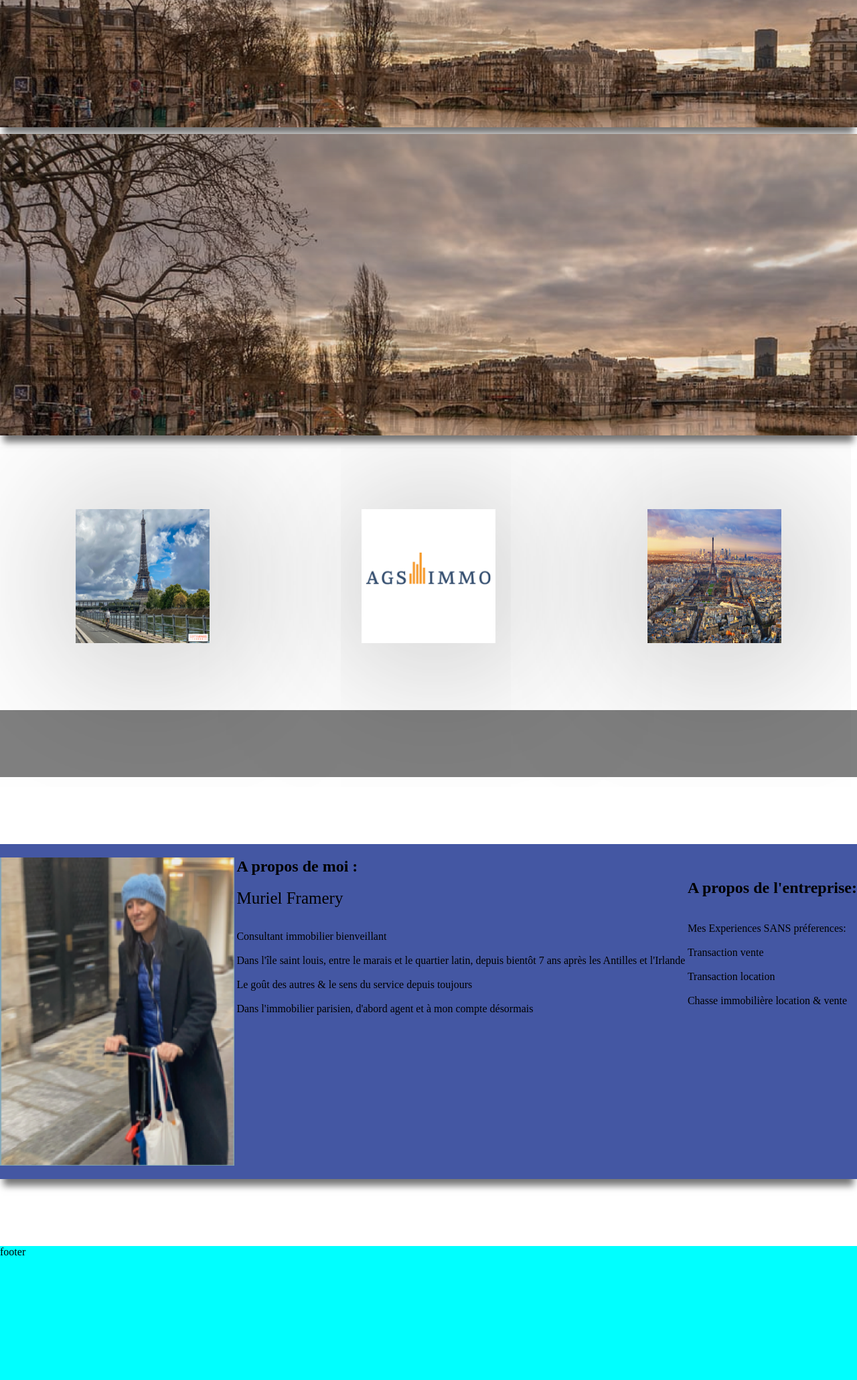
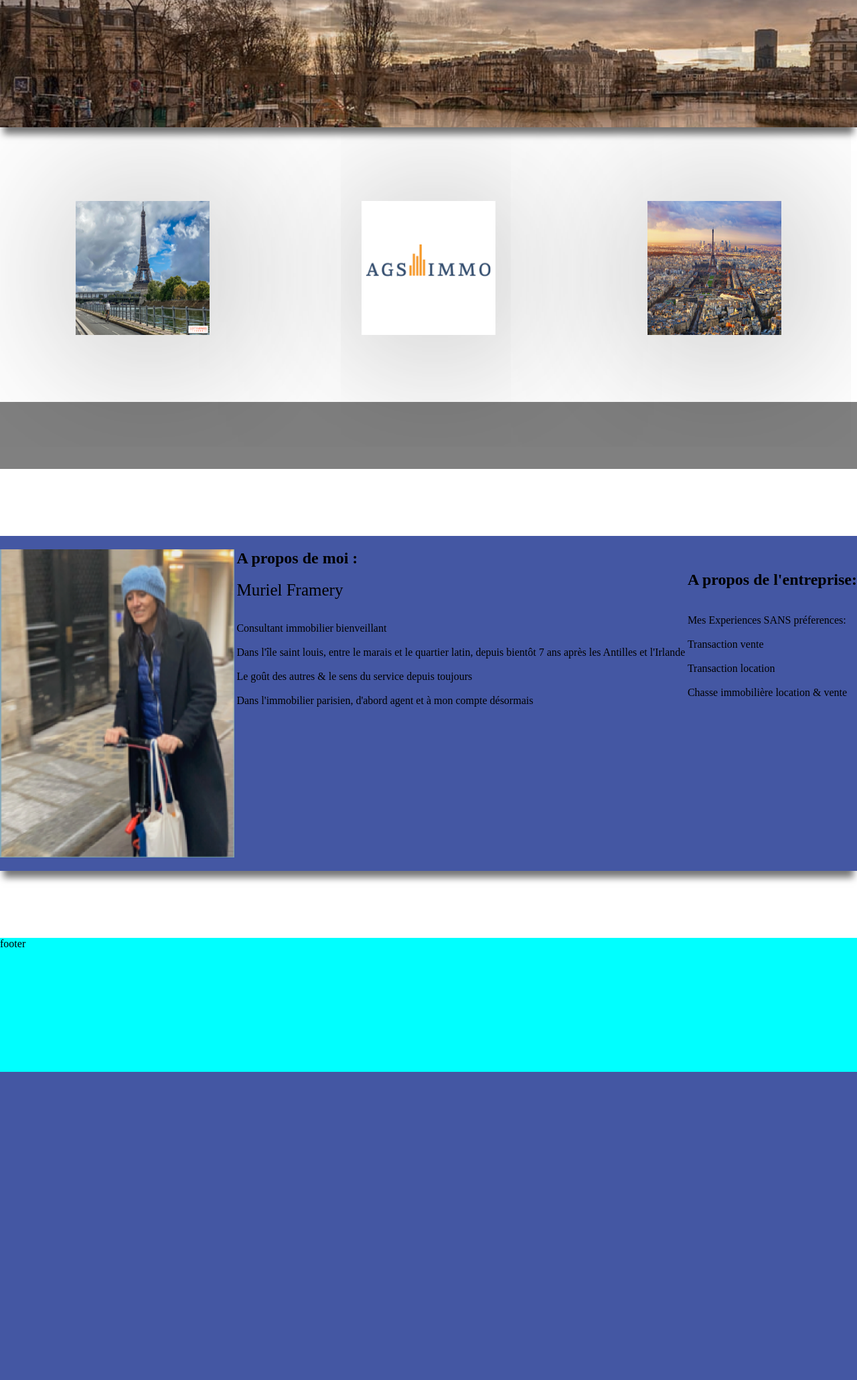
Before and after one commit to TortueBleu/Immotrot, a PHP site: page / in a window 1280 px wide. Shown: the part 350-2410 px from the top of the page at 67% size. After the commit the page ends 1950 px from the top, so only its background shows below. Run offline with PHP 8.4, Linux system fonts and the light colour scheme.

Commit message:
réparation

```diff
--- a/index.php
+++ b/index.php
@@ -22,10 +22,8 @@
 	</div>
 
 
-	<div class="img_defil"></div>
-	<div>
-		<div class="popup">test</div>
-	</div>
+	<div class="popup">test</div>
+
 
 
 
--- a/style.css
+++ b/style.css
@@ -3,7 +3,7 @@ body,html{
 	margin: 0%;
 }
 
-.img_defil
+.bienservice
 {
 	background-color: grey;
 	width: 100%;
```
